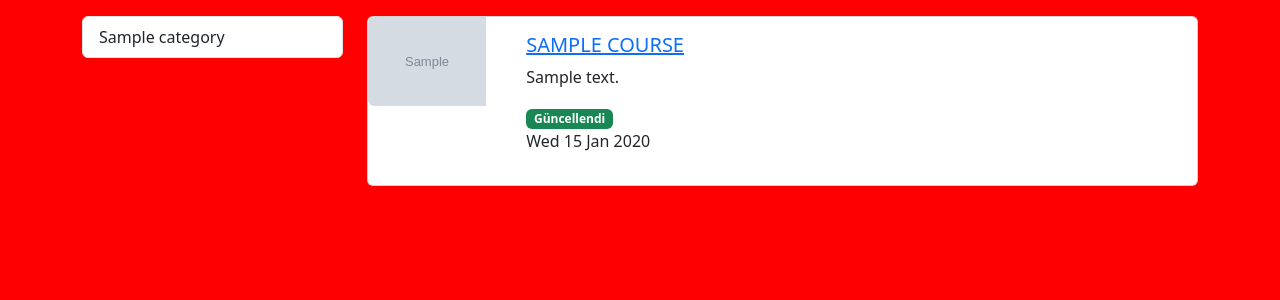
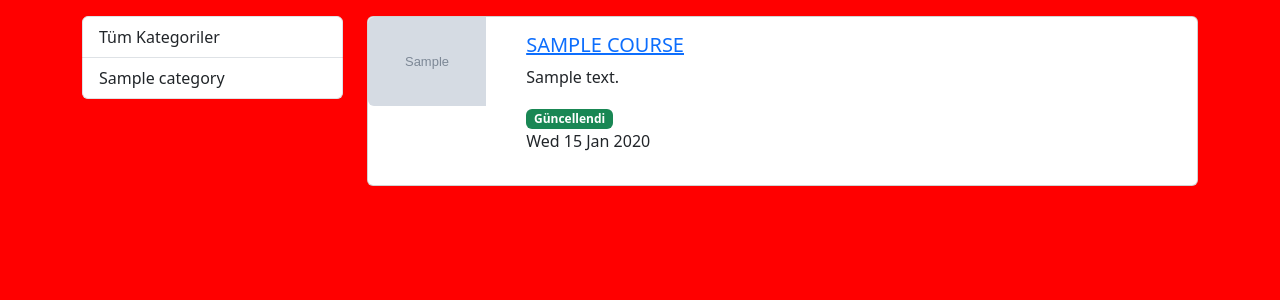
Before and after one commit to nazankorkmaz/kurslar-django, a Django app: page /kurs/ in a window 1280 px wide. Shown: the part 56-356 px from the top of the page. Run offline with Django 5.2, Linux system fonts and the light colour scheme; tables that the repository leaves empty hold one stand-in row (values such as "Sample post"); grey boxes marked "Sample" are stand-in pictures; some libraries are stand-ins or nearby versions.

Commit message:
kategori bilgisine gore filtreleme kurslarda yapildi.

```diff
--- a/courses/templates/courses/index.html
+++ b/courses/templates/courses/index.html
@@ -37,6 +37,11 @@ static etiketi, projedeki statik dosyalara referans oluşturur.
             </div>
         </div>
         <div class="col-9">
+
+            {% if courses|length == 0 %}
+                <div class="alert alert-warning">Kurs Bulunamadı.</div>
+            {% endif %}
+
             {% for course in courses  %}
 
             {% if course.isActive %}
--- a/courses/templates/courses/partials/_categories.html
+++ b/courses/templates/courses/partials/_categories.html
@@ -1,4 +1,7 @@
 <div class="list-group">
+    <a href="/kurs" class="list-group-item list-group-item-action ">Tüm Kategoriler</a>
     {% for category in  categories%}
-        <a href="{% url "courses_by_category" category.slug %}" class="list-group-item list-group-item-action">{{category.name}}</a>
+        <a href="{% url "courses_by_category" category.slug %}" class="list-group-item list-group-item-action
+        {% if seciliKategori == category.slug %}active{% endif %}
+        ">{{category.name}}</a>
     {% endfor %}
--- a/courses/urls.py
+++ b/courses/urls.py
@@ -6,8 +6,9 @@ urlpatterns = [
     path('',views.index),
     path('mobil-uygulama',views.mobilUygulama),
     path('<slug:slug>',views.details, name="course_details"),
-    path('kategori/<int:category_id>',views.getCoursesByCategoryId),
-    path('kategori/<str:category_name>',views.getCoursesByCategory, name = 'courses_by_category')
+    #path('kategori/<int:category_id>',views.getCoursesByCategoryId),
+    #path('kategori/<str:category_name>',views.getCoursesByCategory, name = 'courses_by_category')
+    path('kategori/<slug:slug>',views.getCoursesByCategoryYeni,name='courses_by_category'),
 
 ]
 
--- a/courses/views.py
+++ b/courses/views.py
@@ -141,3 +141,15 @@ args=[category_name]: URL'ye dinamik olarak category_name değerini ekliyor
 #    return HttpResponse(f"{category_id} kategorisine ait kurslar listesi int")
 
 """
+
+def getCoursesByCategoryYeni(request,slug):
+
+   kurslar = Course.objects.filter(category__slug = slug, isActive=True)
+   kategoriler = Category.objects.all()
+
+   return render(request, 'courses/index.html',
+                 {
+                     'categories':kategoriler,
+                     'courses':kurslar,
+                     'seciliKategori':slug
+                 })
```
